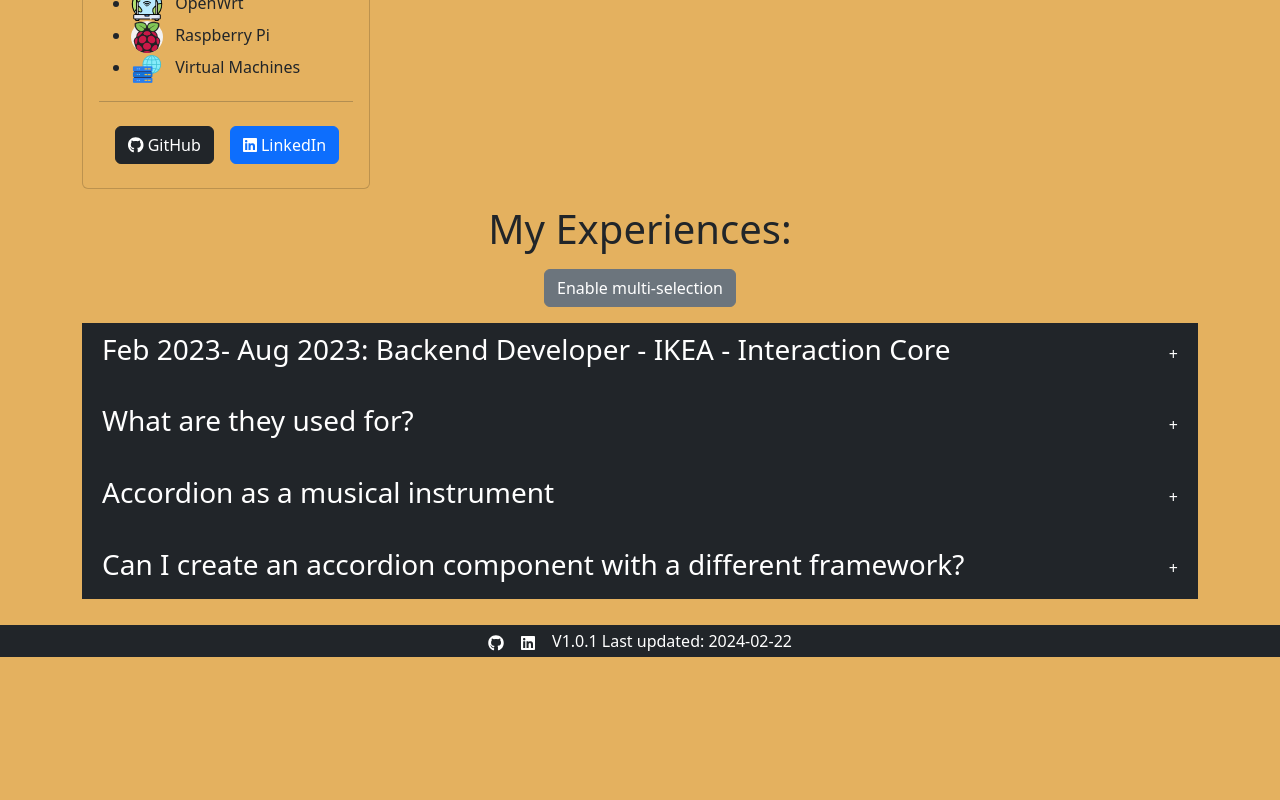
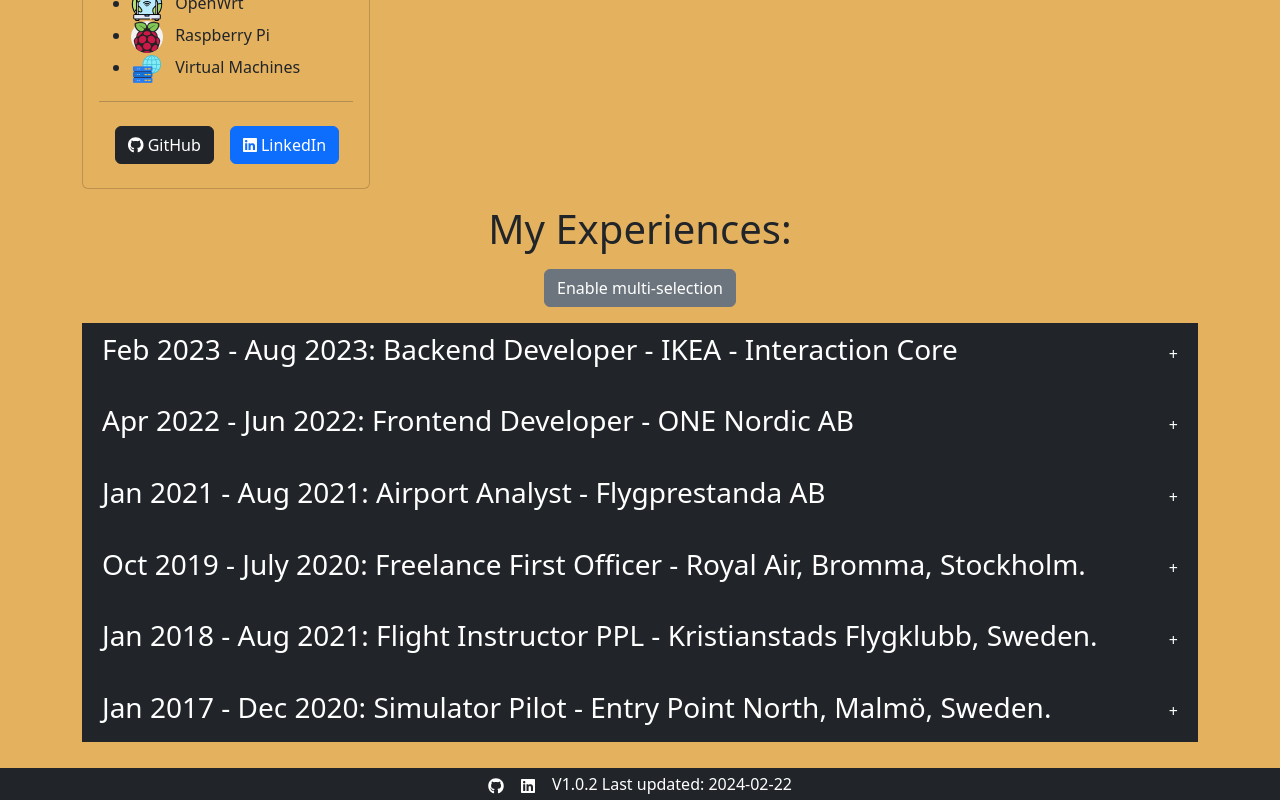
Before and after one commit to NikyAviator/nikolaikocev, a React (Vite) app in the folder frontend/: page / in a window 1280 px wide. Shown: the part 868-1668 px from the top of the page. Before the commit the page ends 1525 px from the top, so only its background shows below. Built offline with nearby package versions, Linux system fonts and the light colour scheme; a web font is replaced by a local one.

Commit message:
V1.0.2! Acc exp added!

```diff
--- a/frontend/package.json
+++ b/frontend/package.json
@@ -1,7 +1,7 @@
 {
   "name": "frontend",
   "private": true,
-  "version": "1.0.1",
+  "version": "1.0.2",
   "type": "module",
   "scripts": {
     "dev": "vite",
--- a/frontend/src/Components/Accordion/data.js
+++ b/frontend/src/Components/Accordion/data.js
@@ -2,31 +2,53 @@ const data = [
   {
     id: '1',
     question:
-      'Feb 2023- Aug 2023: Backend Developer - IKEA - Interaction Core ',
+      'Feb 2023 - Aug 2023: Backend Developer - IKEA - Interaction Core ',
     answer:
       'From February to April 2023, I interned at IKEA, during which I wrote a' +
       'thesis on Redis vs. Bigtable, deepening my grasp on team-utilized' +
       'technologies. Following this, I joined as a summer contractor from June to' +
       'August 2023. Alongside two colleagues, we developed a Bigtable API.' +
-      ' Tech: JS, Python (Locust), Redis & Bigtable, Bash, Docker, GCP (Google Cloud Platform)',
+      ' Tech: JavaScript, Python (Locust), Redis & Bigtable, Bash, Docker, GCP (Google Cloud Platform)',
   },
   {
     id: '2',
-    question: 'What are they used for?',
+    question: 'Apr 2022 - Jun 2022: Frontend Developer - ONE Nordic AB',
     answer:
-      'They are commonly employed in various contexts, including FAQs, product descriptions, navigation menus, settings panels, and data tables, to save screen space and provide a structured and user-friendly interface for presenting information or options.',
+      'During my first internship, I was tasked with improving the UX/UI of the company’s new website, making it more responsive using Bootstrap, integrating the Google Maps API, among other tasks. This experience enhanced my skills in C#, JavaScript, and Bootstrap, contributing to a more engaging user experience. Post-internship, I continued to assist in web development and design as an employee. Tech: C#, JavaScript, Bootstrap, Google Maps API.',
   },
   {
     id: '3',
-    question: 'Accordion as a musical instrument',
+    question: 'Jan 2021 - Aug 2021: Airport Analyst - Flygprestanda AB',
     answer:
-      'The accordion is a musical instrument with a keyboard and bellows. It produces sound by air passing over reeds when the player expands or compresses the bellows, used in various music genres.',
+      'My role involved updating an in-house database with new airport data, creating engine-out procedures for pilots, and utilizing GNU/Linux for all tasks. This position required a meticulous approach to data management and problem-solving, skills that I have carried forward in my software development career. Tech: GNU/Linux',
   },
   {
     id: '4',
-    question: 'Can I create an accordion component with a different framework?',
+    question:
+      'Oct 2019 - July 2020: Freelance First Officer - Royal Air, Bromma, Stockholm.',
     answer:
-      'Yes of course, it is very possible to create an accordion component with another framework.',
+      'Flew for a small private jet company (Cessna Citation CJ3). I was located ' +
+      'in Stockholm. When Covid-19 hit business slowed down. I moved back to' +
+      ' Skåne and continued to work as a Flight Instructor and simulator pilot.',
+  },
+  {
+    id: '5',
+    question:
+      'Jan 2018 - Aug 2021: Flight Instructor PPL - Kristianstads Flygklubb, Sweden.',
+    answer:
+      'Flight instructor, taught students to fly small airplanes (PA28) in Kristianstad,' +
+      ' Skåne. Also flew tour flights for people who wanted to experience flying and controlling the airplane.',
+  },
+  {
+    id: '6',
+    question:
+      'Jan 2017 - Dec 2020: Simulator Pilot - Entry Point North, Malmö, Sweden.',
+    answer:
+      'EPN offers a computer-based simulation that allows students training to ' +
+      'become air traffic controllers to practice controlling airplanes in a ' +
+      'controlled environment. This simulation provides a safe and effective way ' +
+      'for students to develop the necessary skills and experience before ' +
+      'entering the field. I was controlling the airplanes.',
   },
 ];
 
--- a/frontend/src/Components/Footer.jsx
+++ b/frontend/src/Components/Footer.jsx
@@ -29,7 +29,7 @@ const Footer = () => {
             <FaLinkedin size='1em' />
           </a>
         </div>
-        <span className='mx-2'>V1.0.1 Last updated: 2024-02-22</span>
+        <span className='mx-2'>V1.0.2 Last updated: 2024-02-22</span>
       </div>
     </footer>
   );
```
